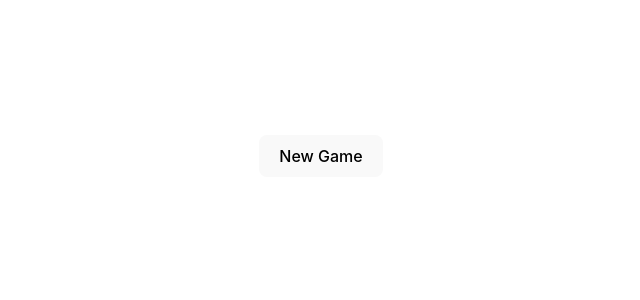
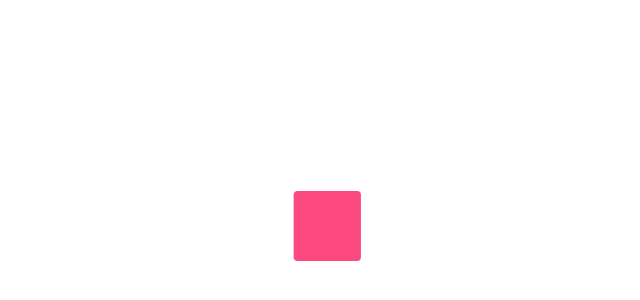
Before and after one commit to daria-tluczkiewicz/Memo-game, a React (Vite) app: page / in a window 1280 px wide. Shown: the part 244-544 px from the top of the page, without its empty margins (319-959 px from the left). Built offline with nearby package versions, Linux system fonts and the light colour scheme.

Commit message:
new loading screen

```diff
--- a/src/App.scss
+++ b/src/App.scss
@@ -88,3 +88,28 @@ $gridgap: 20px;
     }
   }
 }
+
+.moving-square{
+  height: 70px;
+  width: 70px;
+  border-radius: 4px;
+  background-color: #bff60c;
+  background-color: #00a4ef;
+  animation: flipping-square 3s infinite;
+}
+
+
+@keyframes flipping-square {
+  25% {
+    background-color: #6ab43e;
+    transform: translate(100%, 0) rotateY(-180deg) rotateX(0);
+  }
+  50% {
+    background-color: #e89d41;
+    transform: translate(100%, 100%) rotateY(-180deg) rotateX(-180deg);
+  }
+  75% {
+    background-color: #fd4084;
+    transform: translate(0, 100%) rotateY(0deg) rotateX(-180deg);
+  }
+}
--- a/src/App.tsx
+++ b/src/App.tsx
@@ -4,10 +4,10 @@ import './App.scss'
 import axios from 'axios';
 import { iconsArray } from './ENUMS';
 import { hexColor } from './ENUMS';
-import Grid from './Grid';
-import GameOver from './GameOver';
-import NewGameButton from './NewGameButton';
-import Loading from './Loading';
+import Grid from './components/Grid';
+import GameOver from './components/GameOver';
+import NewGameButton from './components/NewGameButton';
+import Loading from './components/Loading';
 
 function App() {
   const [icons, setIcons] = useState<{image: string, id: number}[]>([])
@@ -45,7 +45,8 @@ function App() {
 
   return (
     <>
-      {isLoading
+    <Loading/>
+      {/* {isLoading
       ? <NewGameButton newGame={newGame}/>
 
       : isGameOver
@@ -57,7 +58,7 @@ function App() {
               setIsGameOver={setIsGameOver}
             />
           : <Loading/>
-      }
+      } */}
     </>
   )
 }
--- a/src/Loading.tsx
+++ /dev/null
@@ -1,5 +0,0 @@
-export default function Loading() {
-  return (
-    <div>Loading</div>
-  )
-}
--- /dev/null
+++ b/src/components/Loading.tsx
@@ -0,0 +1,7 @@
+export default function Loading() {
+  return (
+    <>
+      <div className="moving-square"></div>
+    </>
+  )
+}
```
Also changed, not shown: src/test.jsx (deleted, +0 -8 lines), src/components/GameOver.tsx (renamed from src/GameOver.tsx), src/components/Grid.tsx (renamed from src/Grid.tsx), src/components/NewGameButton.tsx (renamed from src/NewGameButton.tsx), src/components/Tile.tsx (renamed from src/Tile.tsx).
